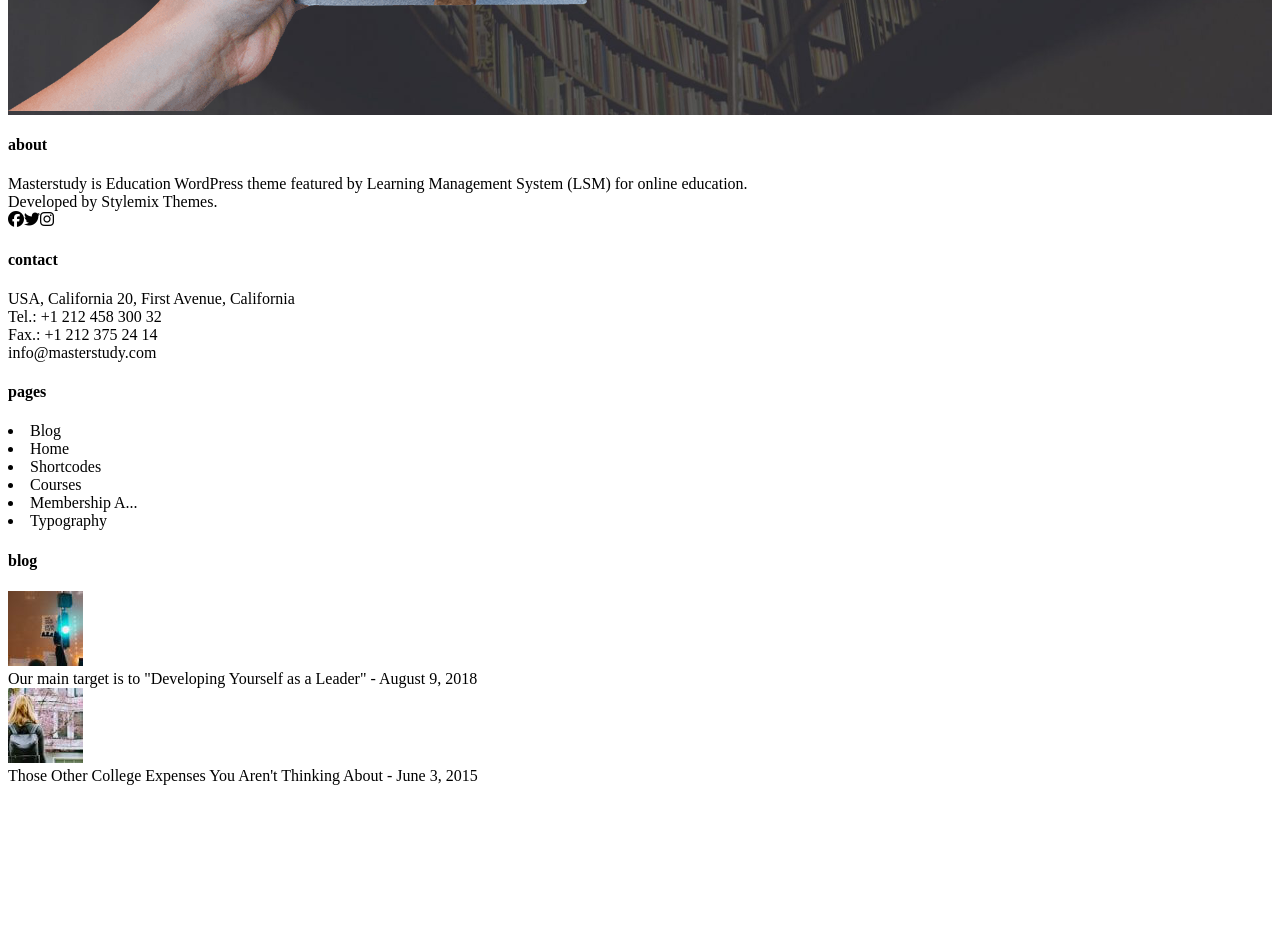
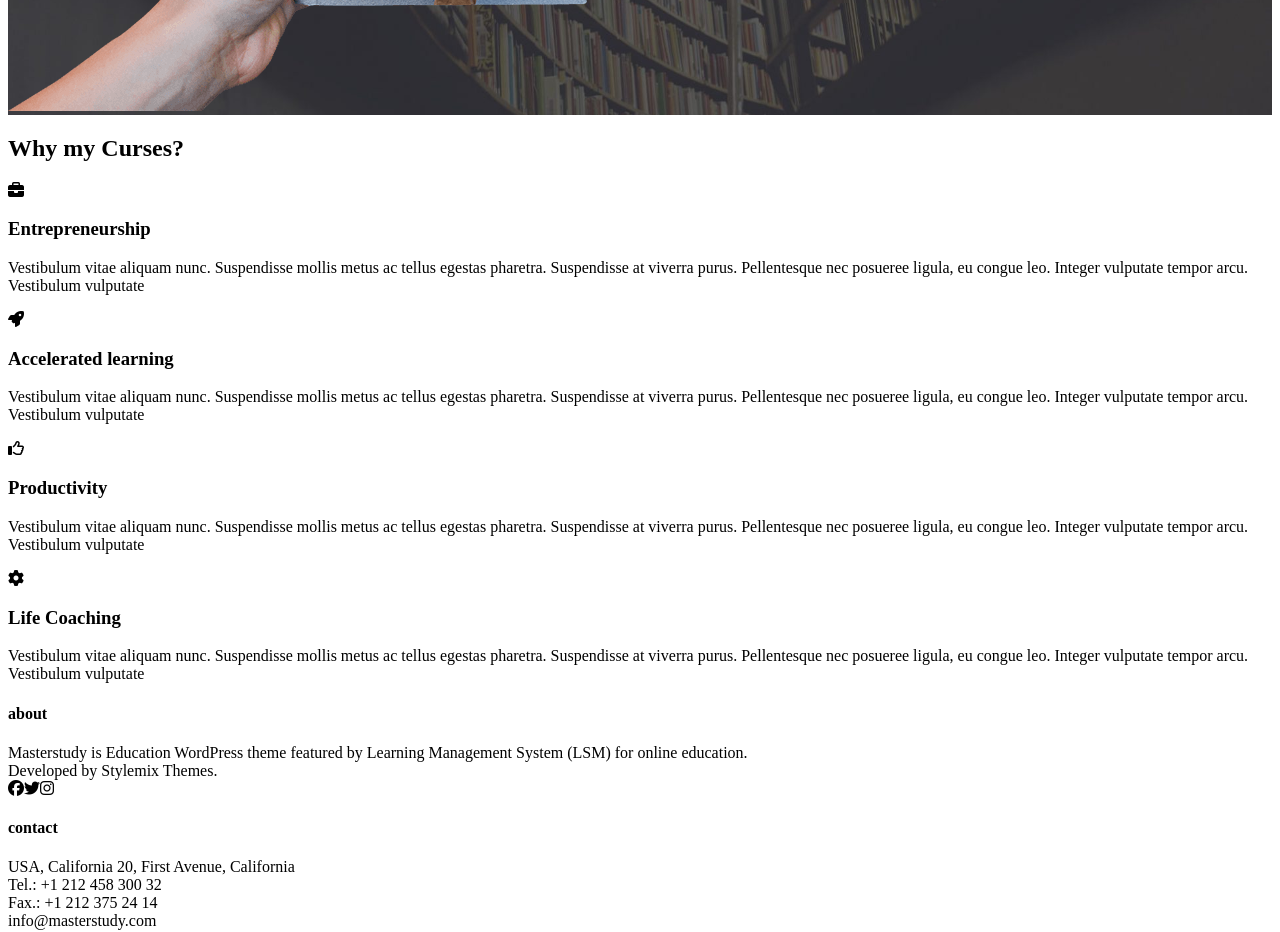
Before and after one commit to gluke0/proj-html-vuejs, a Vue app: page / in a window 1280 px wide. Shown: the part 3320-4252 px from the top of the page. Before the commit the page ends 4113 px from the top, so only its background shows below. Built offline with nearby package versions, Linux system fonts and the light colour scheme.

Commit message:
html bozza sez whycourses

```diff
--- a/src/components/main/whyCourses.vue
+++ b/src/components/main/whyCourses.vue
@@ -17,6 +17,47 @@ export default {
 
 <template>
 
+    <section>
+        <h2>Why my Curses?</h2>
+        <div>
+            <div>
+                <div>
+                    <i class="fa-solid fa-briefcase"></i>
+                </div>
+                <div>
+                    <h3>Entrepreneurship</h3>
+                    <p>Vestibulum vitae aliquam nunc. Suspendisse mollis metus ac tellus egestas pharetra. Suspendisse at viverra purus. Pellentesque nec posueree ligula, eu congue leo. Integer vulputate tempor arcu. Vestibulum vulputate</p>
+                </div>
+            </div>
+            <div>
+                <div>
+                    <i class="fa-solid fa-rocket"></i>
+                </div>
+                <div>
+                    <h3>Accelerated learning</h3>
+                    <p>Vestibulum vitae aliquam nunc. Suspendisse mollis metus ac tellus egestas pharetra. Suspendisse at viverra purus. Pellentesque nec posueree ligula, eu congue leo. Integer vulputate tempor arcu. Vestibulum vulputate</p>
+                </div>
+            </div>
+            <div>
+                <div>
+                    <i class="fa-regular fa-thumbs-up"></i>
+                </div>
+                <div>
+                    <h3>Productivity</h3>
+                    <p>Vestibulum vitae aliquam nunc. Suspendisse mollis metus ac tellus egestas pharetra. Suspendisse at viverra purus. Pellentesque nec posueree ligula, eu congue leo. Integer vulputate tempor arcu. Vestibulum vulputate</p>
+                </div>
+            </div>
+            <div>
+                <div>
+                    <i class="fa-solid fa-gear"></i>
+                </div>
+                <div>
+                    <h3>Life Coaching</h3>
+                    <p>Vestibulum vitae aliquam nunc. Suspendisse mollis metus ac tellus egestas pharetra. Suspendisse at viverra purus. Pellentesque nec posueree ligula, eu congue leo. Integer vulputate tempor arcu. Vestibulum vulputate</p>
+                </div>
+            </div>
+        </div>
+    </section>
 
 </template>
 
```
